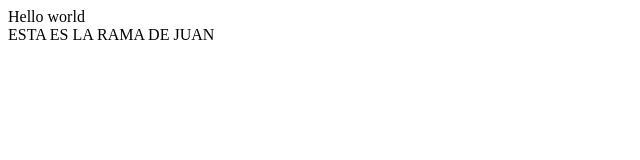
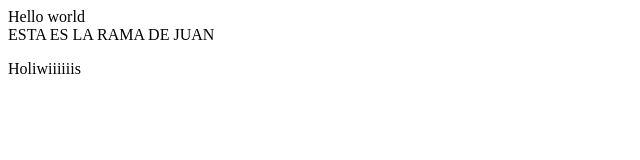
Before and after one commit to jhriverasa/pharmalink, a Next.js app: page / in a window 1280 px wide. Shown: the top 160 px of the page, without its empty margins (0-640 px from the left). Built offline with nearby package versions, Linux system fonts and the light colour scheme.

Commit message:
added test paragraph

```diff
--- a/src/pages/index.js
+++ b/src/pages/index.js
@@ -3,6 +3,7 @@ const Home = () => {
     <div>
       <div className="font-bold">Hello world</div>
       <div className="font-light">ESTA ES LA RAMA DE JUAN</div>
+      <p>Holiwiiiiiis</p>
     </div>
   );
 };
```
